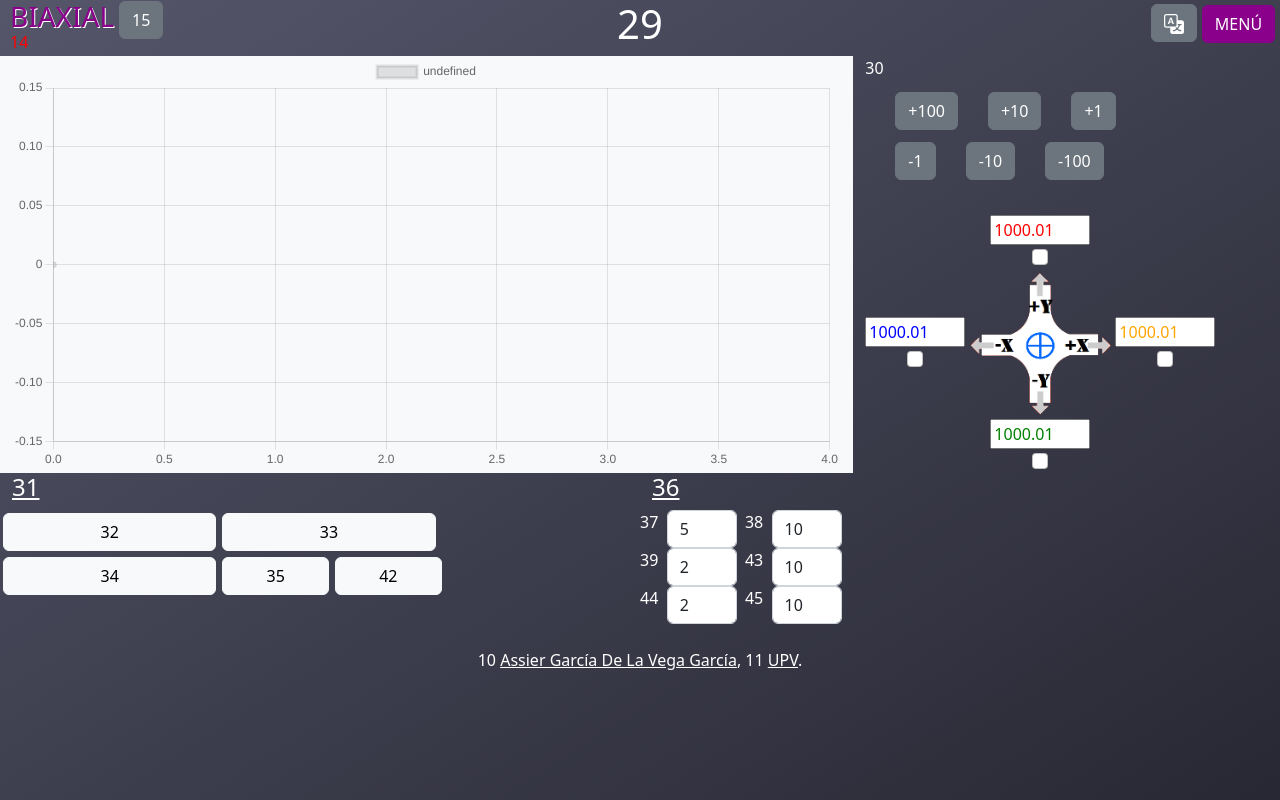
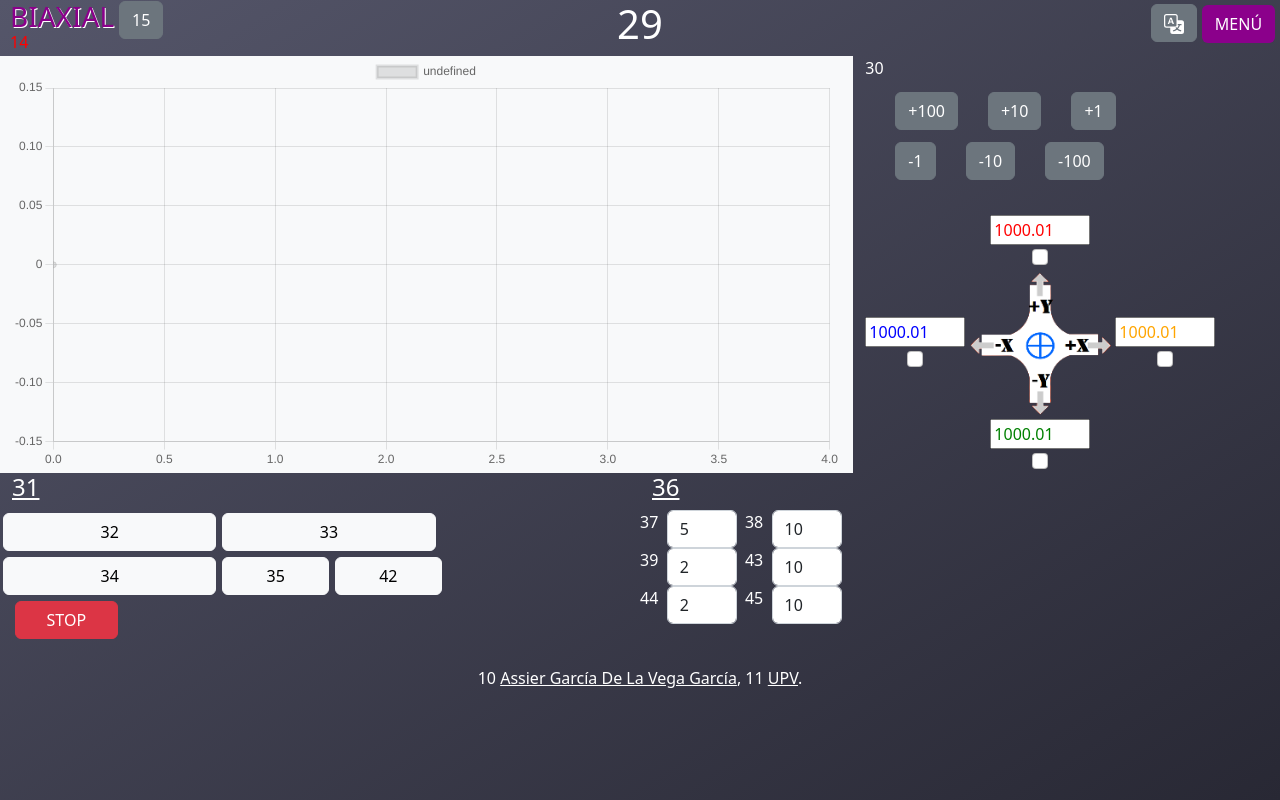
Before and after one commit to asgarde95/app-biaxial, a Vue app: page /realTime in a window 1280 px wide. Built offline with nearby package versions, Linux system fonts and the light colour scheme.

Commit message:
boton stop

```diff
--- a/src/views/RealTimeView.vue
+++ b/src/views/RealTimeView.vue
@@ -60,6 +60,7 @@
           <button class="col-2 btn btn-light">{{ $t(42) }}</button>
         </div>
         <input type="file" id="file" ref="file" style="display: none" accept=".csv" @change="leer()" />
+        <button class="col-2 btn btn btn-danger">STOP</button>
       </div>
       <div class="col-md-6">
         <h4>{{ $t(36) }}</h4>
@@ -260,7 +261,7 @@ function testConstantElongation() {
   connection.changeCanReadData();
 }
 
-function testBreak() {
+async function testBreak() {
   console.log("testBreak");
 
   let array = arrayData.data;
@@ -279,7 +280,7 @@ function testBreak() {
             cell1.push(parseFloat(array[i][3].replace(/,/, '.')));
             cell2.push(parseFloat(array[i][4].replace(/,/, '.')));
             cell3.push(parseFloat(array[i][5].replace(/,/, '.')));
-        }
+
         data.value = {
             labels: displacement,
             datasets: [
@@ -305,6 +306,8 @@ function testBreak() {
                 },
             ]
         }
+        await delay(1000);
+      }
 }
 
 async function leer() {
```
